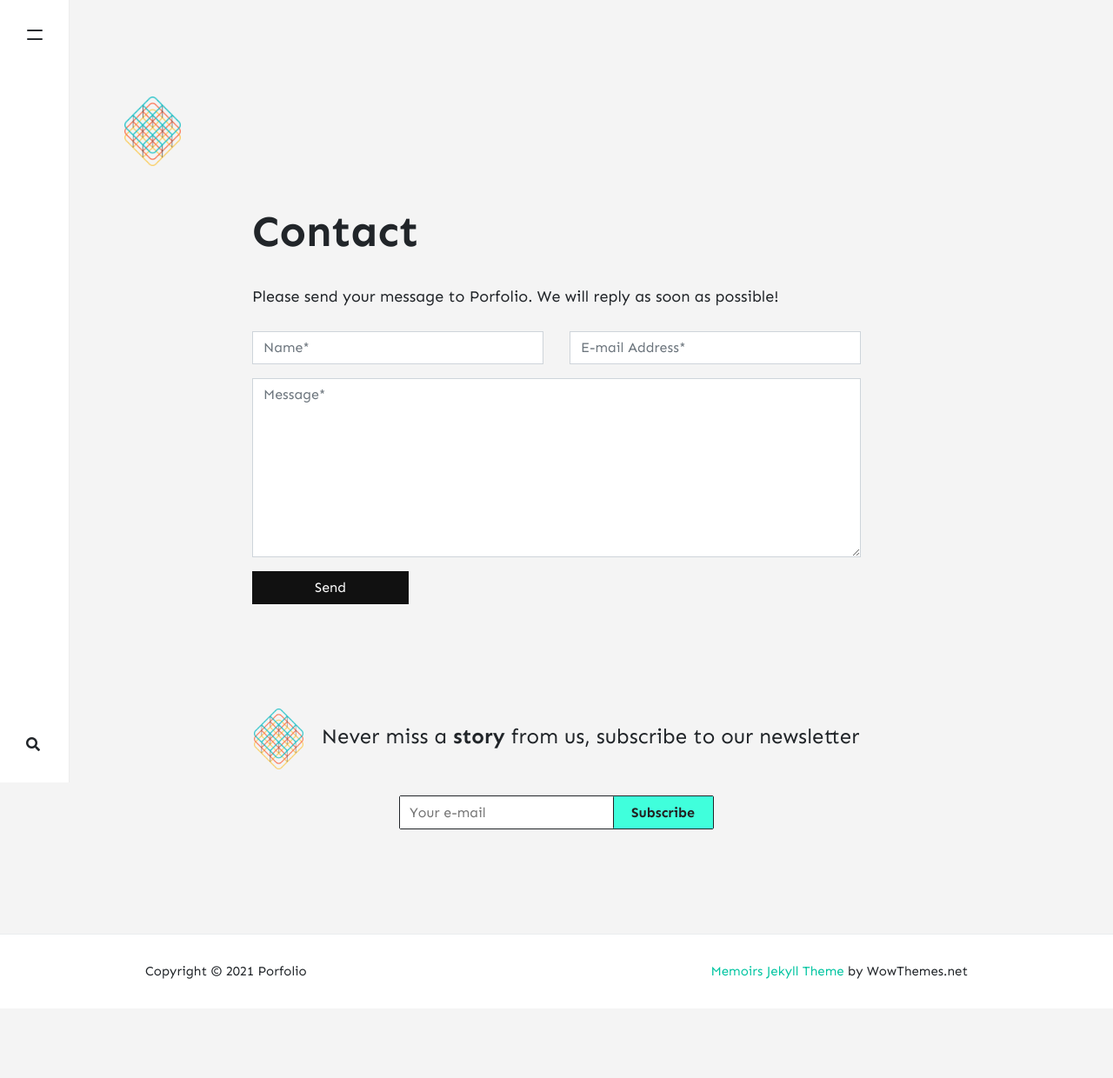
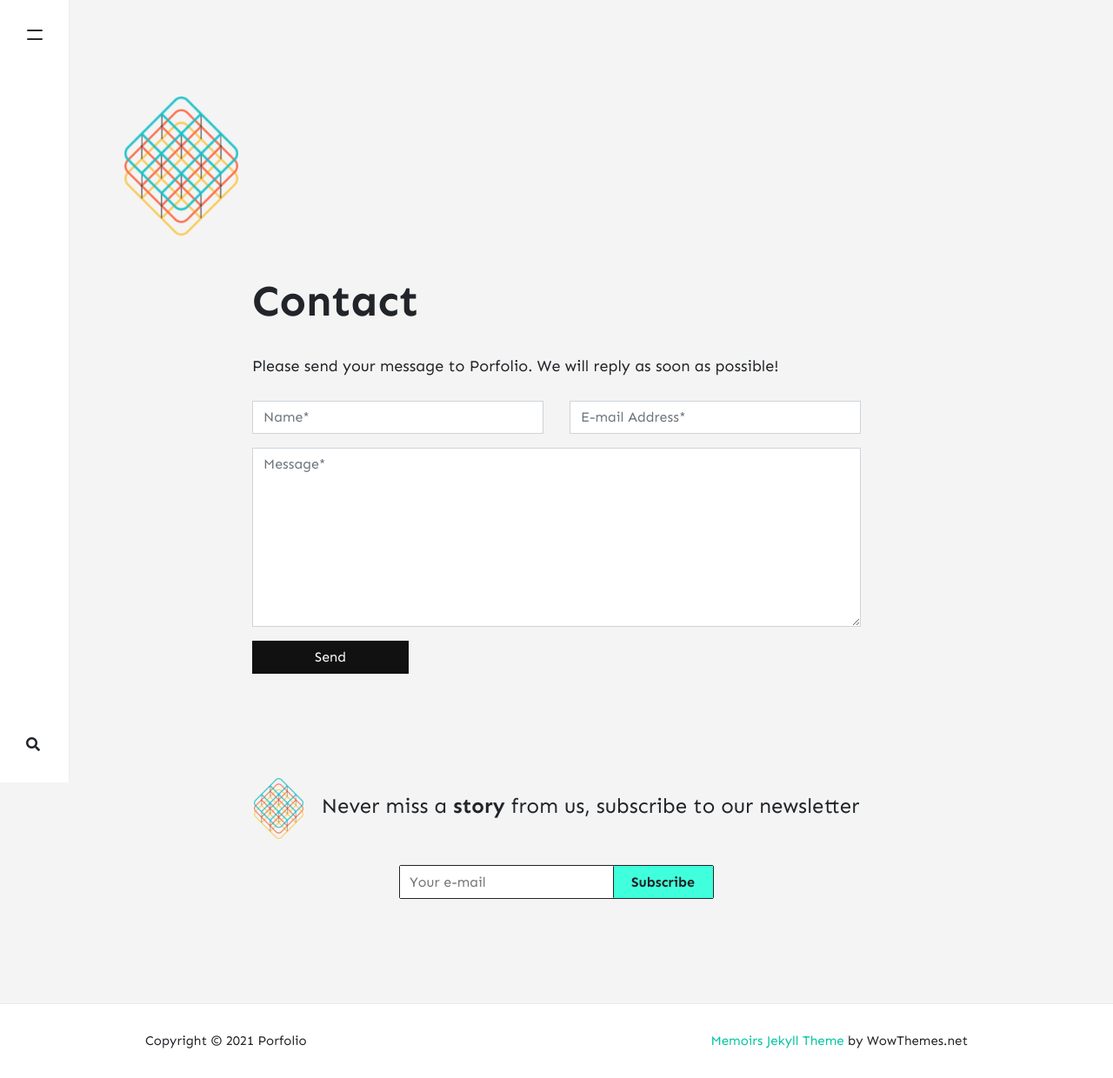
Before and after one commit to CaiWilliams/Porfolio, a Jekyll site: the page built from _pages/contact.md, in a window 1280 px wide. Shown: the whole page at 87% size. Built offline with Jekyll 4.4.1, drawn with Linux system fonts in a browser that asks for light colours; nearby versions of some CDN libraries; comment, search, counter and statistics services are not loaded; before the commit the page ends 1160 px from its top, so only the background shows below that.

Commit message:
Update theme.scss

```diff
--- a/assets/css/theme.scss
+++ b/assets/css/theme.scss
@@ -114,7 +114,7 @@ img, img:hover {
 }
 // menu
 .navbar-brand img {
-    max-height:80px;
+    max-height:160px;
     margin-bottom:40px;
     margin-top:40px;
 }
```
